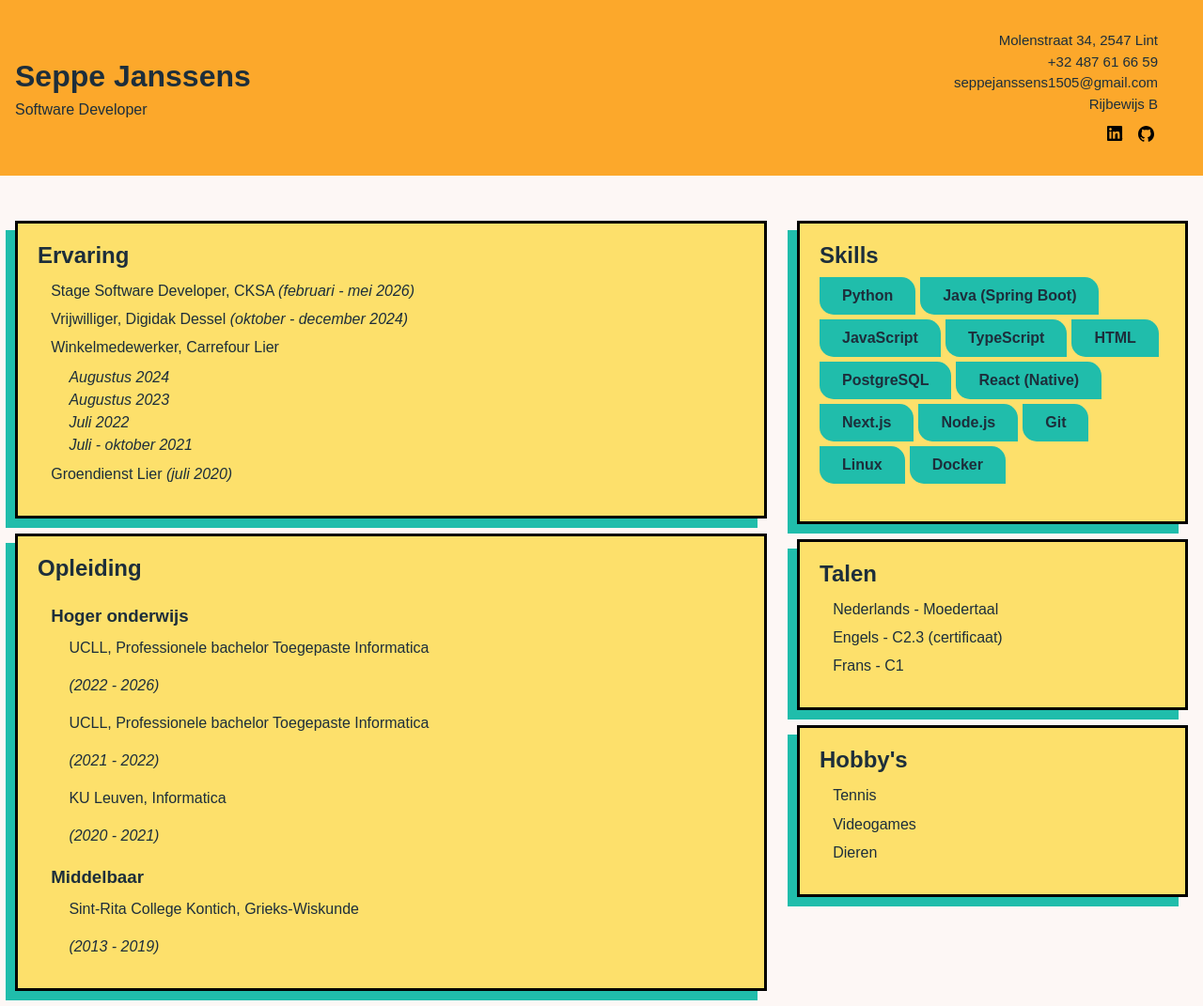
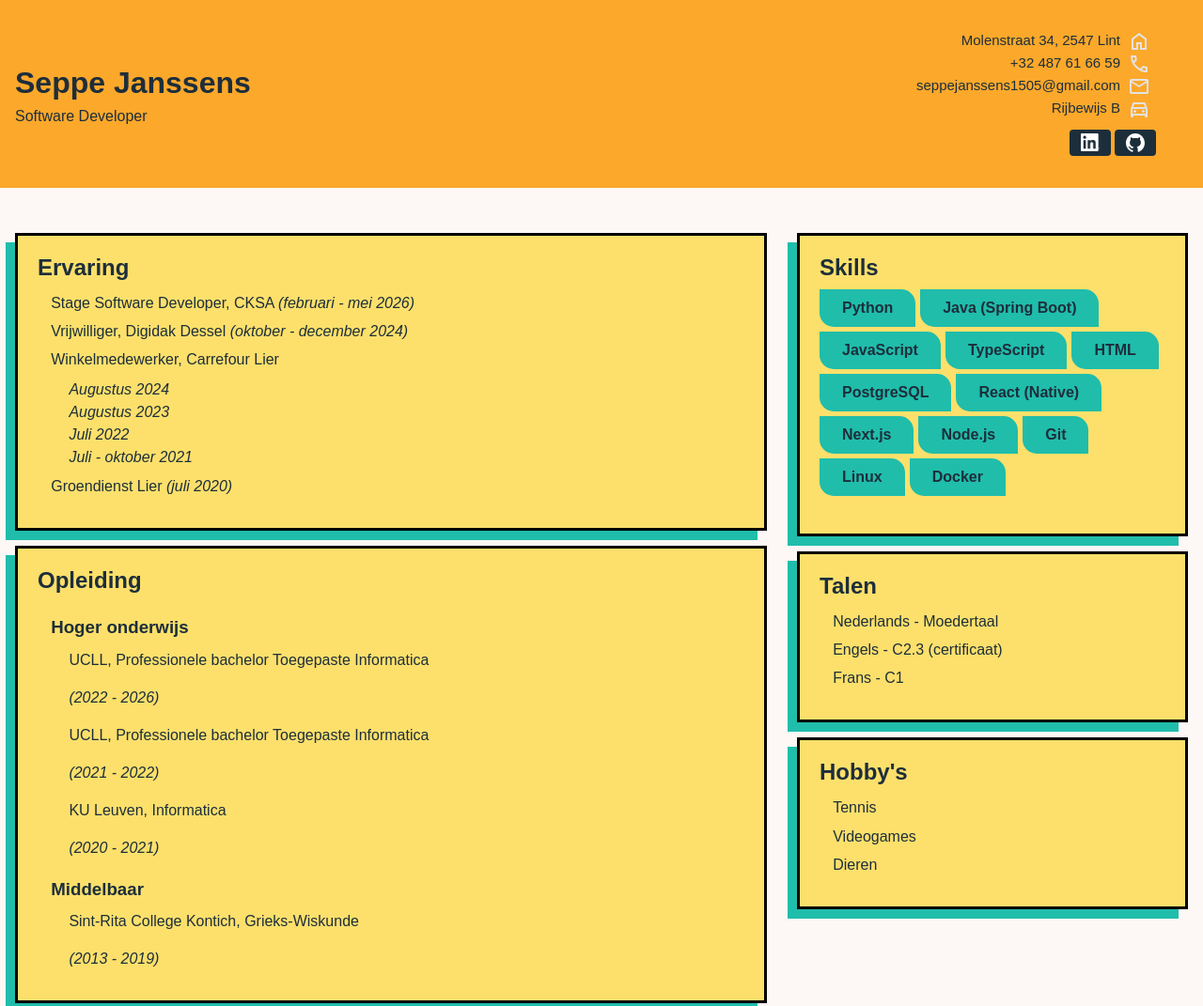
Before and after one commit to Zjepp/curriculum, a plain HTML site: page index.html in a window 1280 px wide. Shown: the top 1071 px of the page at 94% size. Drawn offline with Linux system fonts and the light colour scheme.

Commit message:
adjust contact information styling

```diff
--- a/index.html
+++ b/index.html
@@ -15,21 +15,33 @@
         </div>
 
         <div class="header-right">
-          <p>Molenstraat 34, 2547 Lint</p>
-          <p><a href="tel:+32487616659">+32 487 61 66 59</a></p>
+          <p>
+            Molenstraat 34, 2547 Lint
+            <img src="imgs\home_24dp_E3E3E3_FILL0_wght400_GRAD0_opsz24.svg" />
+          </p>
+          <p>
+            <a href="tel:+32487616659">+32 487 61 66 59</a>
+            <img src="imgs\call_24dp_E3E3E3_FILL0_wght400_GRAD0_opsz24.svg" />
+          </p>
           <p>
             <a href="mailto:seppejanssens1505@gmail.com"
               >seppejanssens1505@gmail.com</a
             >
+            <img src="imgs\mail_24dp_E3E3E3_FILL0_wght400_GRAD0_opsz24.svg" />
           </p>
-          <p>Rijbewijs B</p>
+          <p>
+            Rijbewijs B
+            <img
+              src="imgs\directions_car_24dp_E3E3E3_FILL0_wght400_GRAD0_opsz24.svg"
+            />
+          </p>
           <p class="icons">
             <a
               href="https://www.linkedin.com/in/seppe-janssens-994100266"
               target="_blank"
               rel="noopener noreferrer"
             >
-              <img alt="LinkedIn" src="imgs/InBug-Black.png" width="17" />
+              <img alt="LinkedIn" src="imgs/InBug-White.png" width="20" />
             </a>
             <a
               href="https://github.com/SeppeJanssens-UCLL"
@@ -38,8 +50,8 @@
             >
               <img
                 alt="GitHub"
-                src="imgs/GitHub_Invertocat_Black.svg"
-                width="17"
+                src="imgs/GitHub_Invertocat_White.svg"
+                width="20"
               />
             </a>
           </p>
--- a/styles.css
+++ b/styles.css
@@ -48,6 +48,14 @@ header {
   margin-bottom: 2vh;
 }
 
+.header-right p {
+  display: flex;
+  justify-self: end;
+}
+.header-right img {
+  margin: 0 0.5rem;
+}
+
 header h1 {
   margin: 0;
 }
@@ -62,25 +70,26 @@ header a {
 }
 
 header a:hover {
-  color: #3d3d06;
+  color: var(--card-bg);
 }
 
 .icons {
   display: flex;
   justify-content: flex-end;
-  gap: 0.5rem;
   margin-top: 0.5rem;
 }
 
 .icons a {
   border-radius: 4px;
   padding: 4px;
+  margin: 2px;
   align-items: baseline;
   display: flex;
+  background-color: var(--font);
 }
 
 .icons a:hover {
-  background-color: var(--h2);
+  background-color: var(--shadow-card);
 }
 
 main {
```
